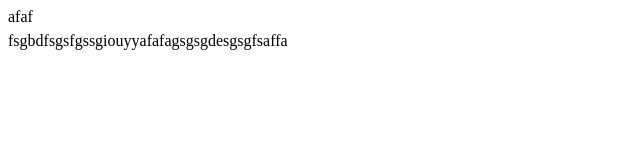
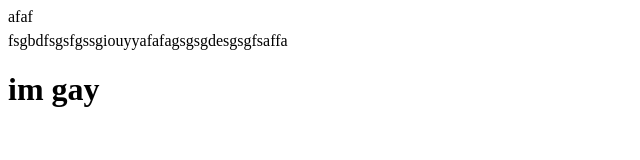
Before and after one commit to kuzuri1709/Chess, a plain HTML site: page index.html in a window 1280 px wide. Shown: the whole page, without its empty margins (0-640 px from the left). Drawn offline with Linux system fonts and the light colour scheme.

Commit message:
Update sth

```diff
--- a/index.html
+++ b/index.html
@@ -16,3 +16,5 @@
     <script src="./index.js"></script>
 </body>
 </html>
+
+<h1>im gay</h1>
```
